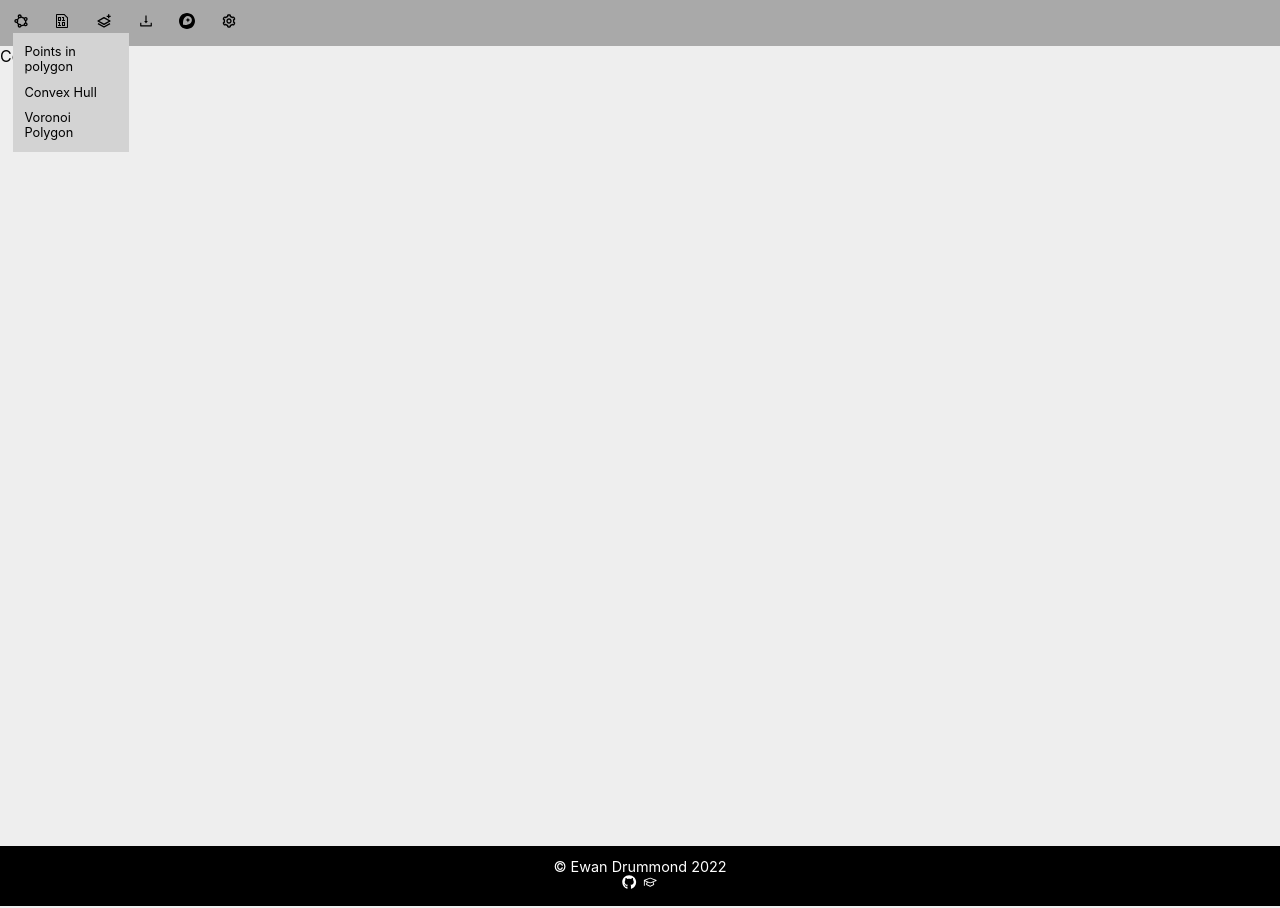
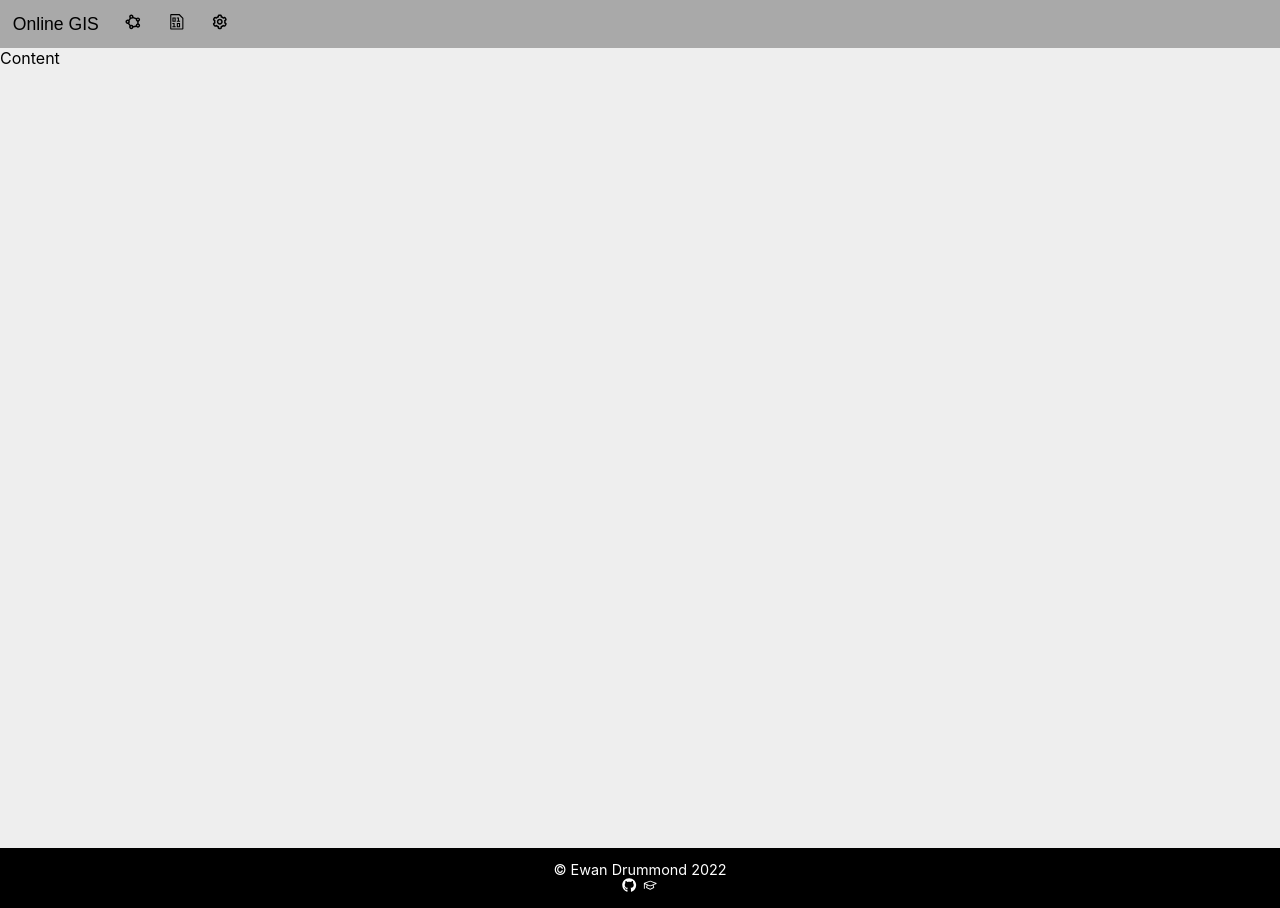
Before and after one commit to edrumm/gis, a React (Create React App) app in the folder client/: page /display in a window 1280 px wide. Built offline with nearby package versions, Linux system fonts and the light colour scheme.

Commit message:
backup, more to come

```diff
--- a/client/src/components/navbar.js
+++ b/client/src/components/navbar.js
@@ -6,6 +6,13 @@ import './style/navbar.css';
 
 // https://blog.logrocket.com/creating-multilevel-dropdown-menu-react/
 const items = [
+    {
+        title: 'Online GIS',
+        submenu: [
+            { title: 'GitHub' },
+            { title: 'Heriot-Watt University' }
+        ]
+    },
     {
         title: <BiShapePolygon/>,
         submenu: [
@@ -17,31 +24,8 @@ const items = [
     {
         title: <GoFileBinary/>,
         submenu: [
-            { title: 'Slope' },
-            { title: 'Aspect' }
-        ]
-    },
-    {
-        title: <BiLayerPlus/>,
-        submenu: [
-            { title: 'New Vector Layer' },
-            { title: 'New Raster Layer' }
-        ]
-    },
-    {
-        title: <AiOutlineDownload/>,
-        submenu: [
-            { title: 'Download as CSV' },
-            { title: 'Download as Shapefile' },
-            { title: 'Download as GeoJSON' },
-            { title: 'Download as GeoTIFF' },
-            { title: 'Download as IMG' }
-        ]
-    },
-    {
-        title: <SiMapbox/>,
-        submenu: [
-            { title: 'Mapbox-GL' }
+            { title: 'DEM Slope' },
+            { title: 'DEM Aspect' }
         ]
     },
     {
--- a/client/src/components/style/layer.css
+++ b/client/src/components/style/layer.css
@@ -28,7 +28,7 @@
 
 .layer-subtitle {
     font-size: 0.8em;
-    font-family: 'Century Gothic';
+    font-family: 'Century Gothic', sans-serif;
 }
 
 .rm-layer {
--- a/client/src/components/style/navbar.css
+++ b/client/src/components/style/navbar.css
@@ -23,6 +23,8 @@
 .navbar-ul {
     list-style-type: none;
     flex-direction: row;
+    font-family: 'Century Gothic', sans-serif;
+    font-size: 1.1em;
 }
 
 .navbar-ul li {
@@ -54,5 +56,6 @@
 
 .submenu li {
     font-size: 0.8em;
+    font-weight: normal;
     padding: 5%;
 }
```
Also changed, not shown: 2 other files (tests, documents, lock files or other folders).
